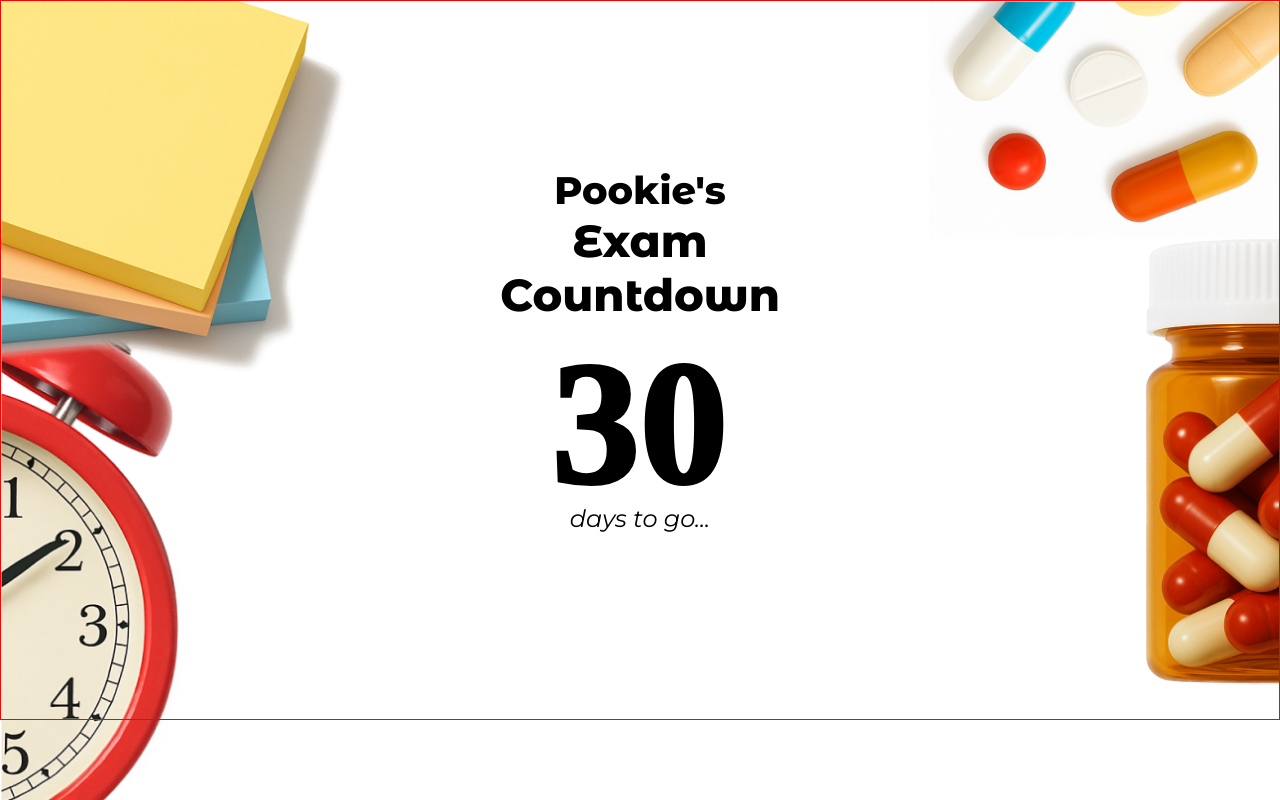
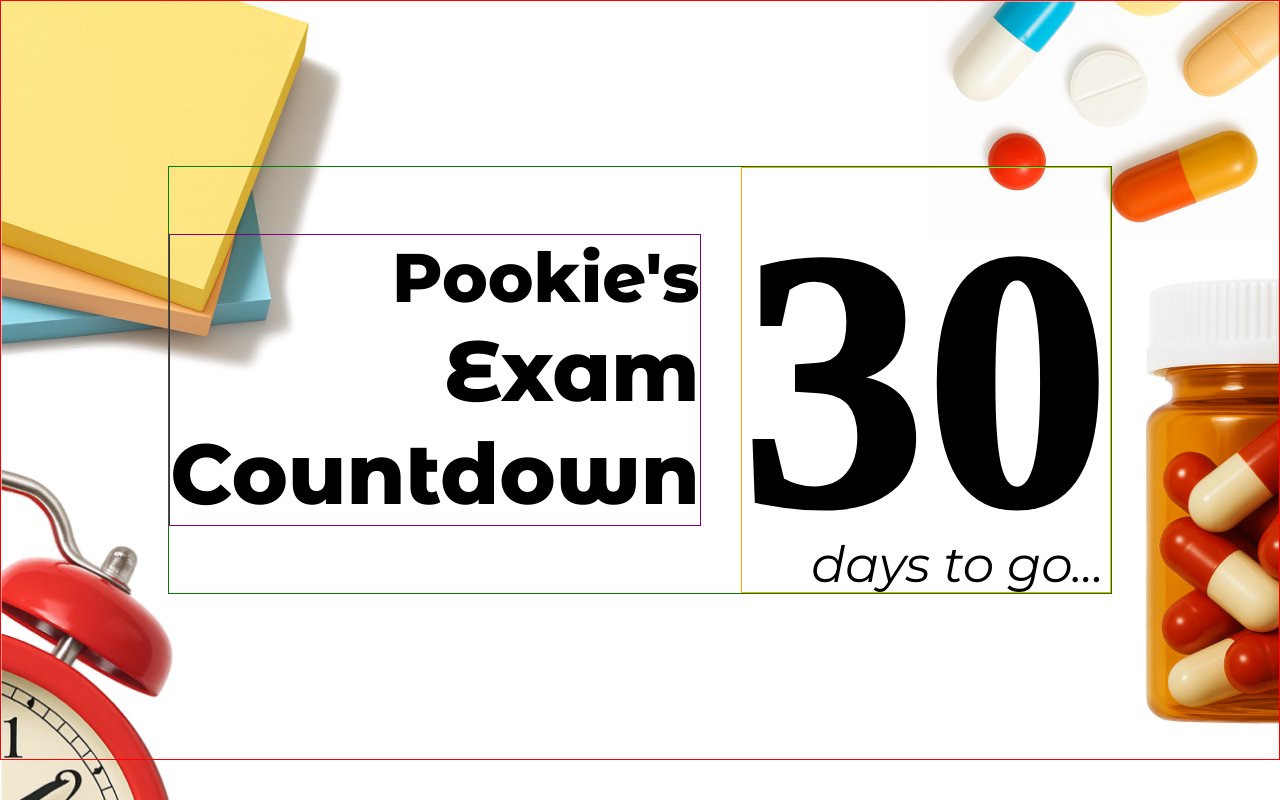
Before and after one commit to cherryliu27/exam-countdown, a React (Vite) app: page / in a window 1280 px wide. Shown: the top 800 px of the page. Built offline with nearby package versions, Linux system fonts and the light colour scheme; a web font is replaced by a local one.

Commit message:
media queries for header

```diff
--- a/src/App.css
+++ b/src/App.css
@@ -106,8 +106,10 @@
 }
  */
 
+/* *** --- HEADER --- *** */
+
 .header {
-  height: 90vh;
+  height: 95vh;
   display: flex;
   justify-content: center;
   align-items: center;
@@ -151,8 +153,10 @@
 .countdown-number {
   font-family: "Abhaya Libre", serif;
   font-weight: 600;
-  font-size: 11rem;
-  -webkit-text-stroke: 4px #000;
+  font-size: 13rem;
+  -webkit-text-stroke: 6px #000;
+  /* position: static; */
+  margin-top: -20px;
   /* border: 1px solid orange; */
   /* display: flex;
   justify-content: center;
@@ -164,8 +168,9 @@
   font-style: italic;
   text-align: center;
   font-size: 1.5rem;
-  position: relative;
-  top: -20px;
+  margin-top: -30px;
+  /* transform: translateY(-40px); */
+  /* top: -40px; */
 }
 
 .background-wrapper {
@@ -189,7 +194,7 @@
 .bg-stickies {
   top: 0;
   left: 0;
-  width: 40vw;
+  width: 35vw;
   top: -50px;
   /* width: 180px; */
   max-width: 345px;
@@ -209,3 +214,67 @@
   width: 28vw;
   max-width: 215px;
 }
+
+@media screen and (min-width: 700px) {
+  .title-name {
+    font-size: 3rem;
+  }
+
+  .title-text {
+    font-size: 3.64rem;
+  }
+
+  .countdown-number {
+    font-size: 16rem;
+    border: 1px solid orange;
+    margin-top: -40px;
+  }
+
+  .countdown-text {
+    margin-top: -40px;
+    font-size: 1.82rem;
+  }
+  .bg-clock {
+    bottom: -300px;
+  }
+}
+
+@media screen and (min-width: 1200px) {
+  .main-text {
+    display: flex;
+    align-items: center;
+    border: 1px solid green;
+  }
+
+  .title {
+    display: flex;
+    flex-direction: column;
+    border: 1px solid purple;
+    text-align: right;
+  }
+
+  .title-name {
+    font-size: 4.3rem;
+  }
+
+  .title-text {
+    font-size: 5.3rem;
+  }
+  .countdown-number {
+    margin-top: 0;
+    font-size: 23rem;
+    margin-left: 2.5rem;
+  }
+
+  .countdown-text {
+    text-align: right;
+    font-size: 3.125rem;
+    margin-top: -60px;
+    margin-right: 0.5rem;
+  }
+
+  .bg-clock {
+    bottom: -400px;
+    left: 0;
+  }
+}
```
